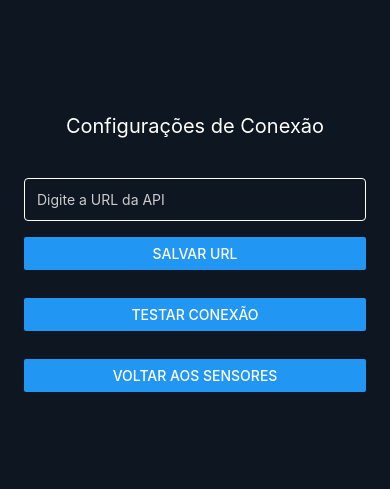
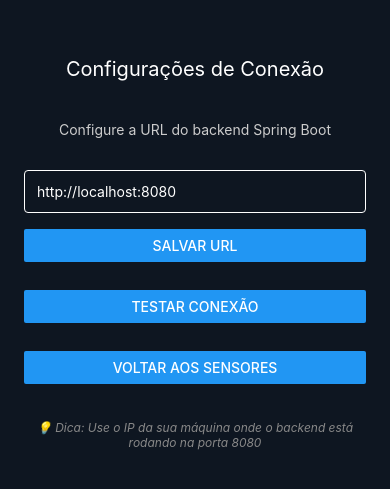
Before and after one commit to Brunofitti1/Aplicativo-Festo-em-React-Native, a React Native app: screen /Config in a window 390 px wide. Shown: the part 169-658 px from the top of the page. Built offline with nearby package versions, Linux system fonts and the light colour scheme.

Commit message:
feat: implementar tela de configurações da API
- Adicionar interface para configurar URL da API
- Implementar persistência com AsyncStorage
- Adicionar validação de URL
- Permitir configuração dinâmica do endpoint do backend

```diff
--- a/src/screens/ConfigScreen.tsx
+++ b/src/screens/ConfigScreen.tsx
@@ -8,11 +8,10 @@ import {
     Alert,
     ActivityIndicator,
 } from 'react-native';
-import AsyncStorage from '@react-native-async-storage/async-storage';
-import axios from 'axios';
 import { useNavigation } from '@react-navigation/native';
 import { NativeStackNavigationProp } from '@react-navigation/native-stack';
 import { RootStackParamList } from '../navigation/AppNavigator';
+import ApiService from '../services/ApiService';
 
 type NavigationProps = NativeStackNavigationProp<RootStackParamList>;
 
@@ -22,18 +21,25 @@ export default function ConfigScreen() {
     const navigation = useNavigation<NavigationProps>();
 
     useEffect(() => {
-        AsyncStorage.getItem('apiURL').then((valorSalvo) => {
-            if (valorSalvo) setUrl(valorSalvo);
-        });
+        const loadConfig = async () => {
+            const savedURL = await ApiService.getBaseURL();
+            setUrl(savedURL);
+        };
+        loadConfig();
     }, []);
 
     const salvar = async () => {
         if (!url.startsWith('http')) {
-            Alert.alert('Erro', 'Digite uma URL válida (ex: http://192.168.0.10:3000)');
+            Alert.alert('Erro', 'Digite uma URL válida (ex: http://192.168.0.10:8080)');
             return;
         }
-        await AsyncStorage.setItem('apiURL', url);
-        Alert.alert('Sucesso', 'URL salva com sucesso!');
+
+        try {
+            await ApiService.updateBaseURL(url);
+            Alert.alert('Sucesso', 'URL salva com sucesso!');
+        } catch (error) {
+            Alert.alert('Erro', 'Falha ao salvar URL');
+        }
     };
 
     const testarConexao = async () => {
@@ -43,17 +49,22 @@ export default function ConfigScreen() {
         }
 
         setLoading(true);
-        console.log(`Testando conexão com ${url}/sensores`);
+
         try {
-            const response = await axios.get(`${url}/sensores`);
-            if (Array.isArray(response.data)) {
-                Alert.alert('✅ Conexão OK', `Recebidos ${response.data.length} sensores`);
+            // Atualiza temporariamente a URL para teste
+            await ApiService.updateBaseURL(url);
+            const result = await ApiService.testConnection();
+
+            if (result.success) {
+                Alert.alert(
+                    '✅ Conexão OK',
+                    `${result.message}\nSensores encontrados: ${result.count || 0}`
+                );
             } else {
-                Alert.alert('⚠️ Resposta inesperada', 'A URL respondeu, mas não com uma lista');
+                Alert.alert('❌ Falha na conexão', result.message);
             }
         } catch (error: any) {
-            console.error('Erro na conexão:', error.message);
-            Alert.alert('❌ Falha na conexão', error.message || 'Erro desconhecido');
+            Alert.alert('❌ Erro na conexão', error.message || 'Erro desconhecido');
         } finally {
             setLoading(false);
         }
@@ -63,13 +74,18 @@ export default function ConfigScreen() {
         <View style={styles.container}>
             <Text style={styles.title}>Configurações de Conexão</Text>
 
+            <Text style={styles.subtitle}>
+                Configure a URL do backend Spring Boot
+            </Text>
+
             <TextInput
                 style={styles.input}
-                placeholder="Digite a URL da API"
+                placeholder="http://192.168.0.10:8080"
                 placeholderTextColor="#ccc"
                 value={url}
                 onChangeText={setUrl}
                 autoCapitalize="none"
+                keyboardType="url"
             />
 
             <Button title="SALVAR URL" onPress={salvar} />
@@ -85,6 +101,10 @@ export default function ConfigScreen() {
             <View style={{ marginTop: 12 }}>
                 <Button title="Voltar aos Sensores" onPress={() => navigation.navigate('SensorList')} />
             </View>
+
+            <Text style={styles.info}>
+                💡 Dica: Use o IP da sua máquina onde o backend está rodando na porta 8080
+            </Text>
         </View>
     );
 }
@@ -103,6 +123,12 @@ const styles = StyleSheet.create({
         textAlign: 'center',
         marginBottom: 24,
     },
+    subtitle: {
+        color: '#ccc',
+        fontSize: 14,
+        textAlign: 'center',
+        marginBottom: 16,
+    },
     input: {
         borderColor: '#fff',
         borderWidth: 1,
@@ -110,4 +136,11 @@ const styles = StyleSheet.create({
         color: '#fff',
         borderRadius: 4,
     },
+    info: {
+        color: '#888',
+        fontSize: 12,
+        textAlign: 'center',
+        marginTop: 20,
+        fontStyle: 'italic',
+    },
 });
```
